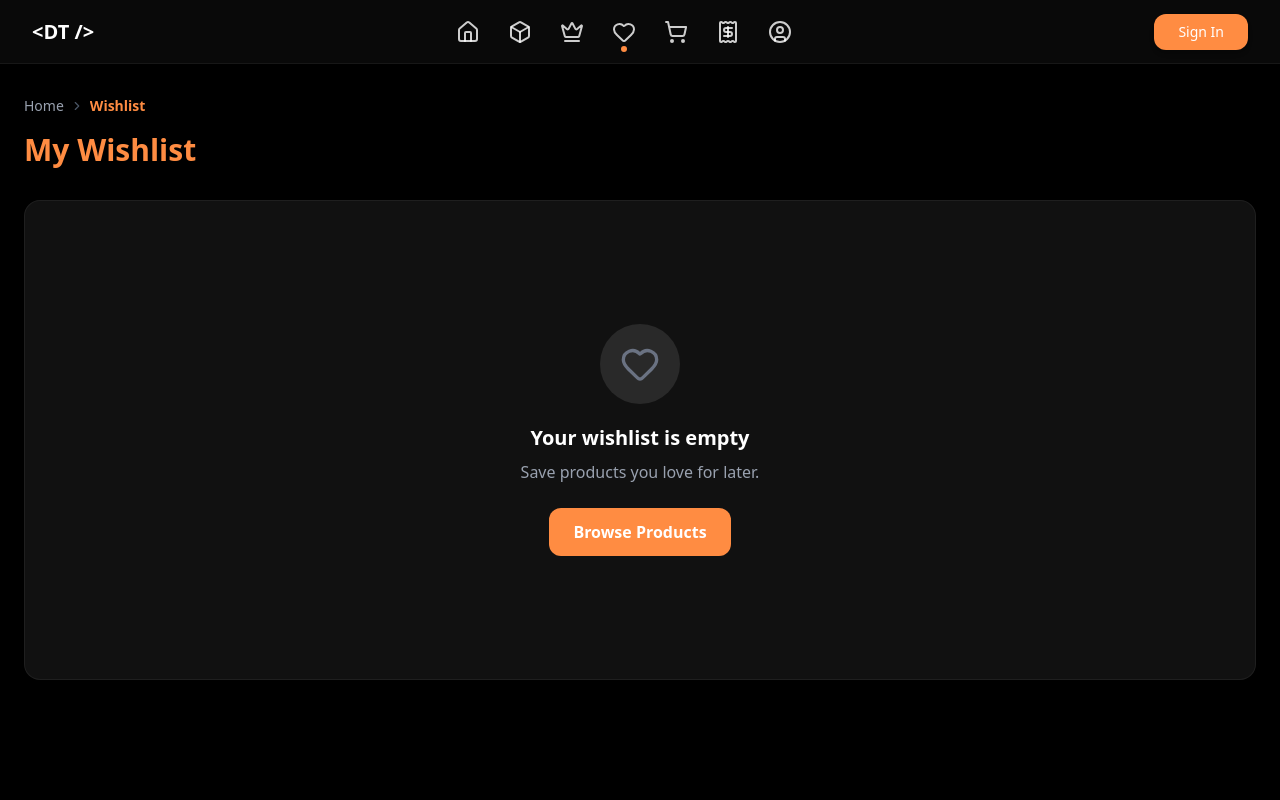
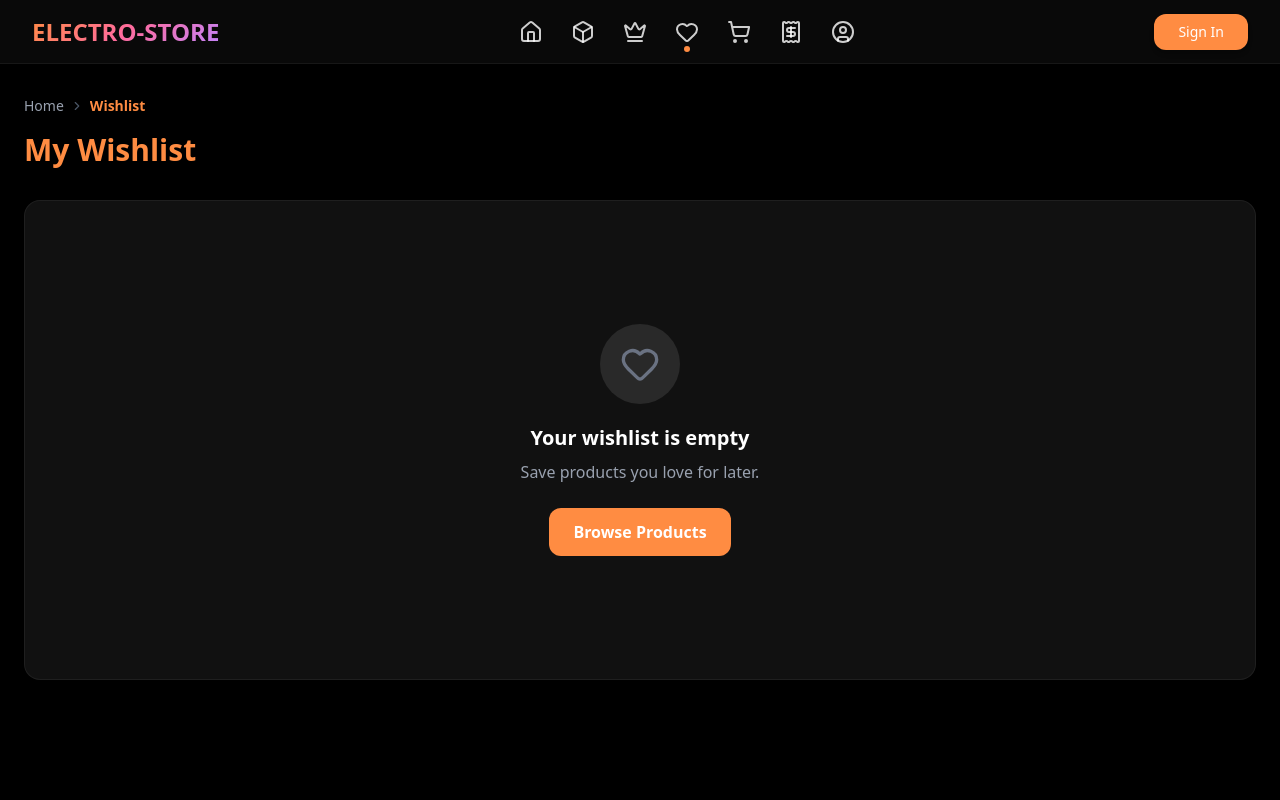
Before and after one commit to Do-Davin/electro-store, a Vue app in the folder frontend/: page /wishlist in a window 1280 px wide. Shown: the top 800 px of the page. Built offline with nearby package versions, Linux system fonts and the light colour scheme.

Commit message:
changed logo

```diff
--- a/frontend/src/components/Navbar.vue
+++ b/frontend/src/components/Navbar.vue
@@ -4,11 +4,9 @@
 
     <!-- Left: Logo -->
     <div
-      class="navbar-logo font-bold text-lg sm:text-xl
-      cursor-pointer transition-colors"
       @click="onLogoClick"
     >
-      &lt;DT /&gt;
+      <span class="logo__title-gradient">ELECTRO-STORE</span>
     </div>
 
     <!-- Center: Navigation Icons -->
@@ -300,6 +298,15 @@ onUnmounted(() => {
 </script>
 
 <style scoped>
+.logo__title-gradient {
+  font-size: 1.5rem;
+  font-weight: 700;
+  display: block;
+  background: linear-gradient(135deg, #ff8c42 0%, #ff6b9d 50%, #c084fc 100%);
+  -webkit-background-clip: text;
+  -webkit-text-fill-color: transparent;
+  background-clip: text;
+}
 /* Dark navbar (on hero/black background) */
 .navbar-dark {
   border-color: rgba(255, 255, 255, 0.1);
```
